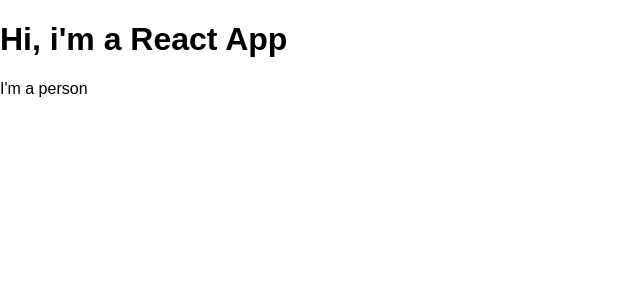
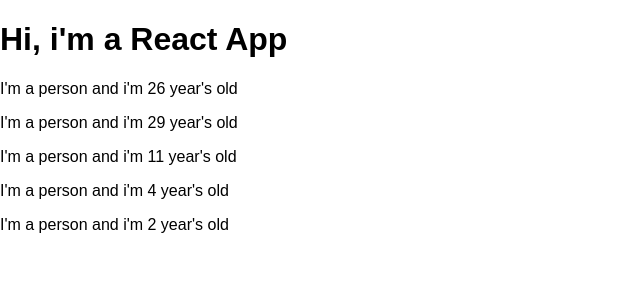
Before and after one commit to MazurMaciej/Training-React, a React (Create React App) app: page / in a window 1280 px wide. Shown: the top 300 px of the page, without its empty margins (0-640 px from the left). Built offline with nearby package versions, Linux system fonts and the light colour scheme.

Commit message:
I used two JS operation math floor, and math random

```diff
--- a/src/App.js
+++ b/src/App.js
@@ -10,6 +10,10 @@
           Hi, i'm a React App
         </h1>
         <Person />
+        <Person />
+        <Person />
+        <Person />
+        <Person />
       </div>
     );
 
--- a/src/Person/Person.js
+++ b/src/Person/Person.js
@@ -1,7 +1,7 @@
 import React from 'react';
 
 const person = () => {
-    return <p>I'm a person</p>
+    return <p>I'm a person and i'm {Math.floor(Math.random()*30)} year's old</p>
 };
 
 
```
